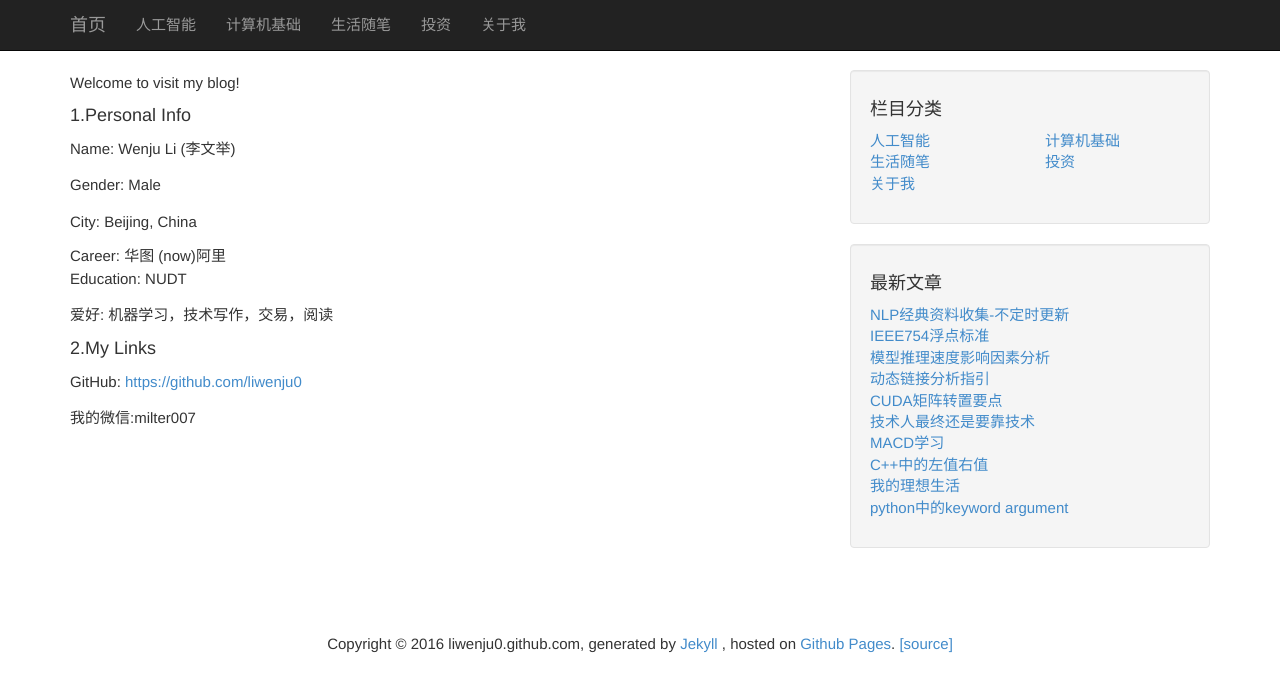
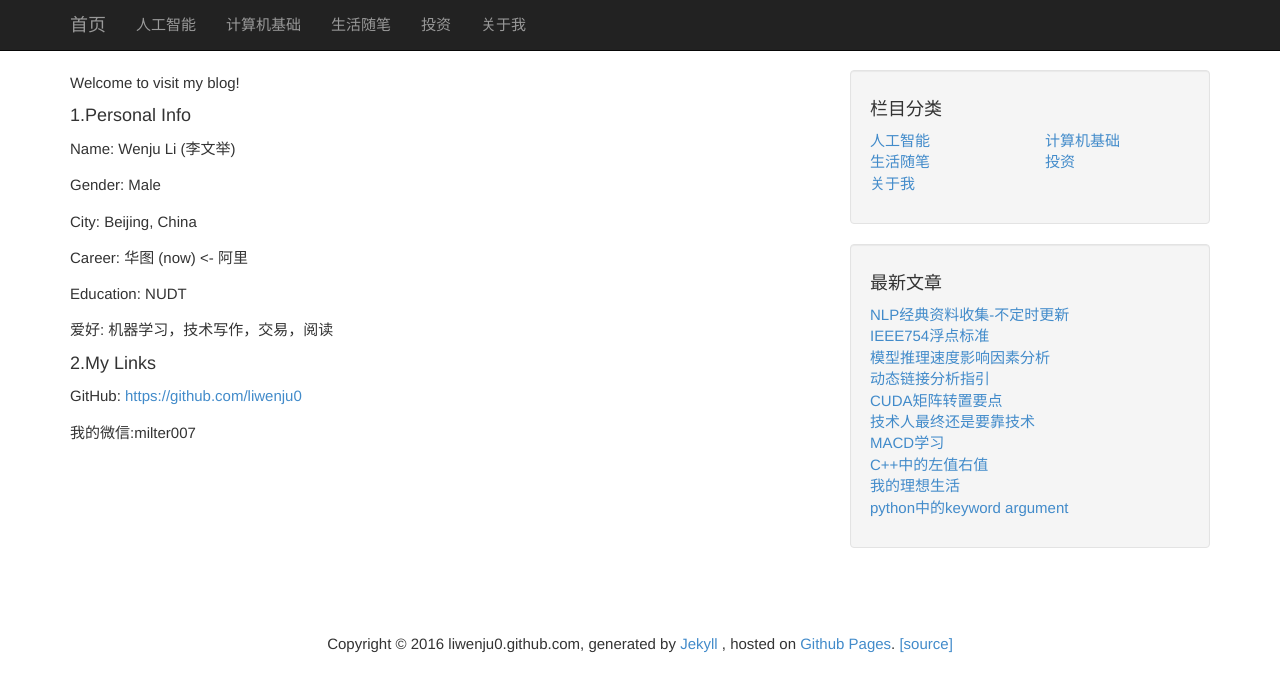
Before and after one commit to liwenju0/liwenju0.github.io, a Jekyll site: the page built from about.md, in a window 1280 px wide. Shown: the top 692 px of the page. Built offline with Jekyll 4.4.1, drawn with Linux system fonts in a browser that asks for light colours; comment, search, counter and statistics services are not loaded.

Commit message:
调整格式

```diff
--- a/about.md
+++ b/about.md
@@ -11,7 +11,7 @@ Gender: Male
 
 City: Beijing, China
 
-Career: 华图 (now) | 阿里
+Career: 华图 (now) <- 阿里
 
 Education: NUDT
 
```
